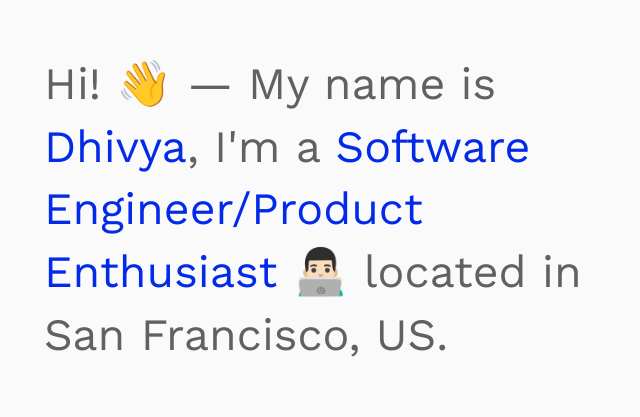
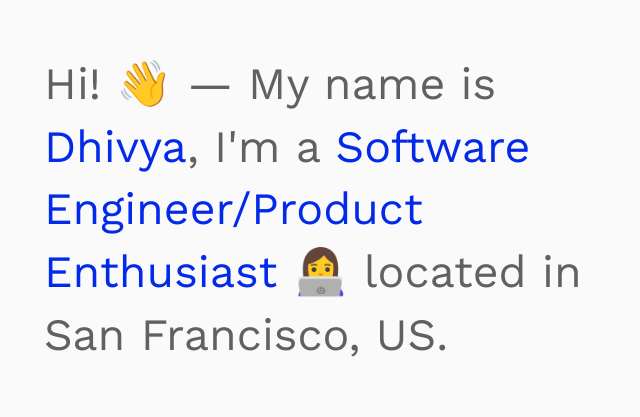
Before and after one commit to dhivya84/dhivya84.github.io, a plain HTML site: page index.html in a window 1280 px wide. Shown: the part 110-527 px from the top of the page, 36-676 px from the left. Drawn offline with nearby package versions, Linux system fonts and the light colour scheme.

Commit message:
Update index.html

```diff
--- a/index.html
+++ b/index.html
@@ -33,7 +33,7 @@
 
 		<div class="intro-text"> <!-- Seperates the text section from the arrow. -->
       <div class="Hi">
-				<h1>Hi! 👋  &mdash; My name is <span>Dhivya</span>, I'm a <span>Software Engineer/Product Enthusiast</span> 👨🏻‍💻 located in San Francisco, US.</h1> <!-- Insert your text here! -->
+				<h1>Hi! 👋  &mdash; My name is <span>Dhivya</span>, I'm a <span>Software Engineer/Product Enthusiast</span> 👩‍💻 located in San Francisco, US.</h1> <!-- Insert your text here! -->
       </div>
     </div>
 
```
